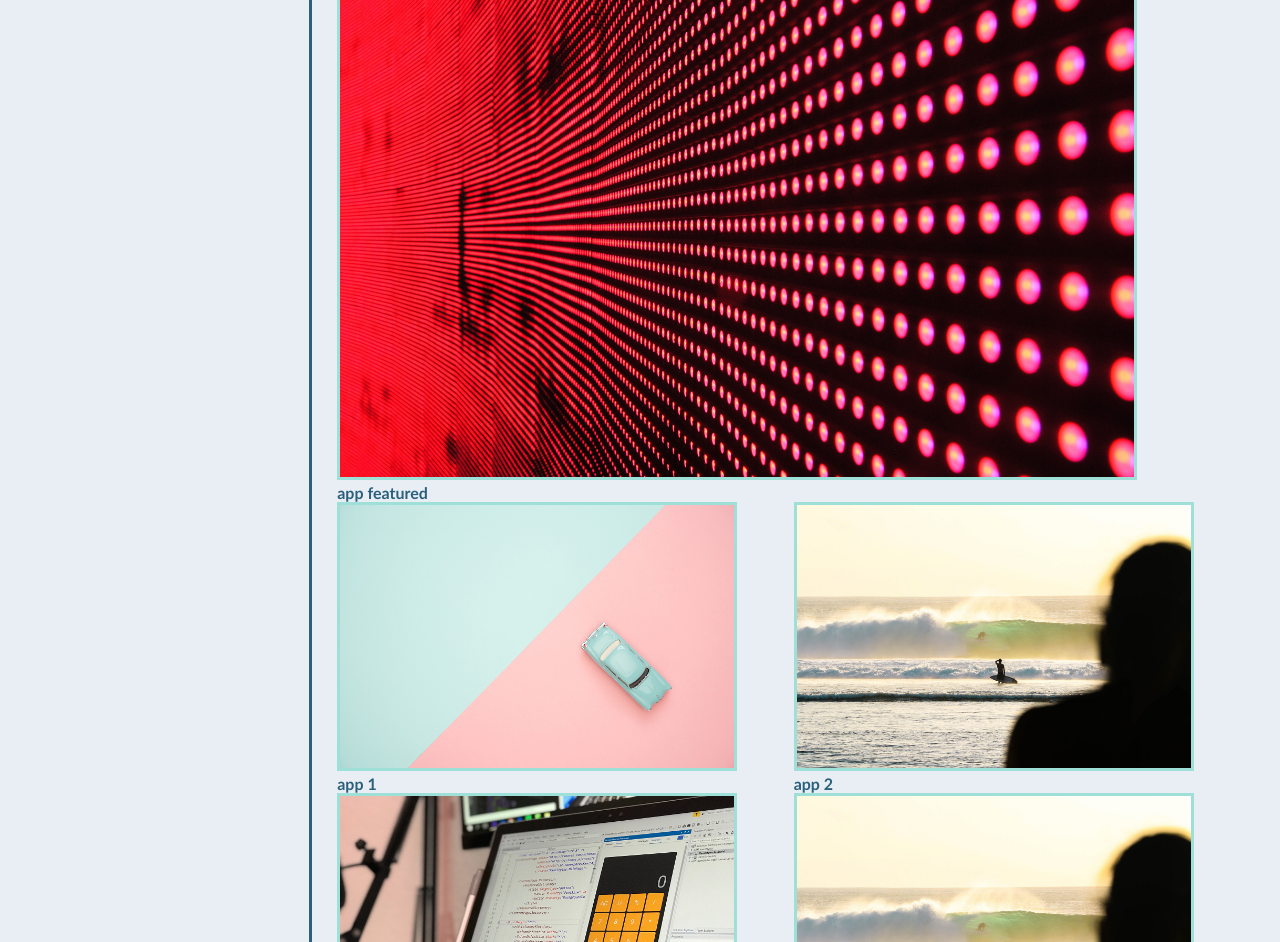
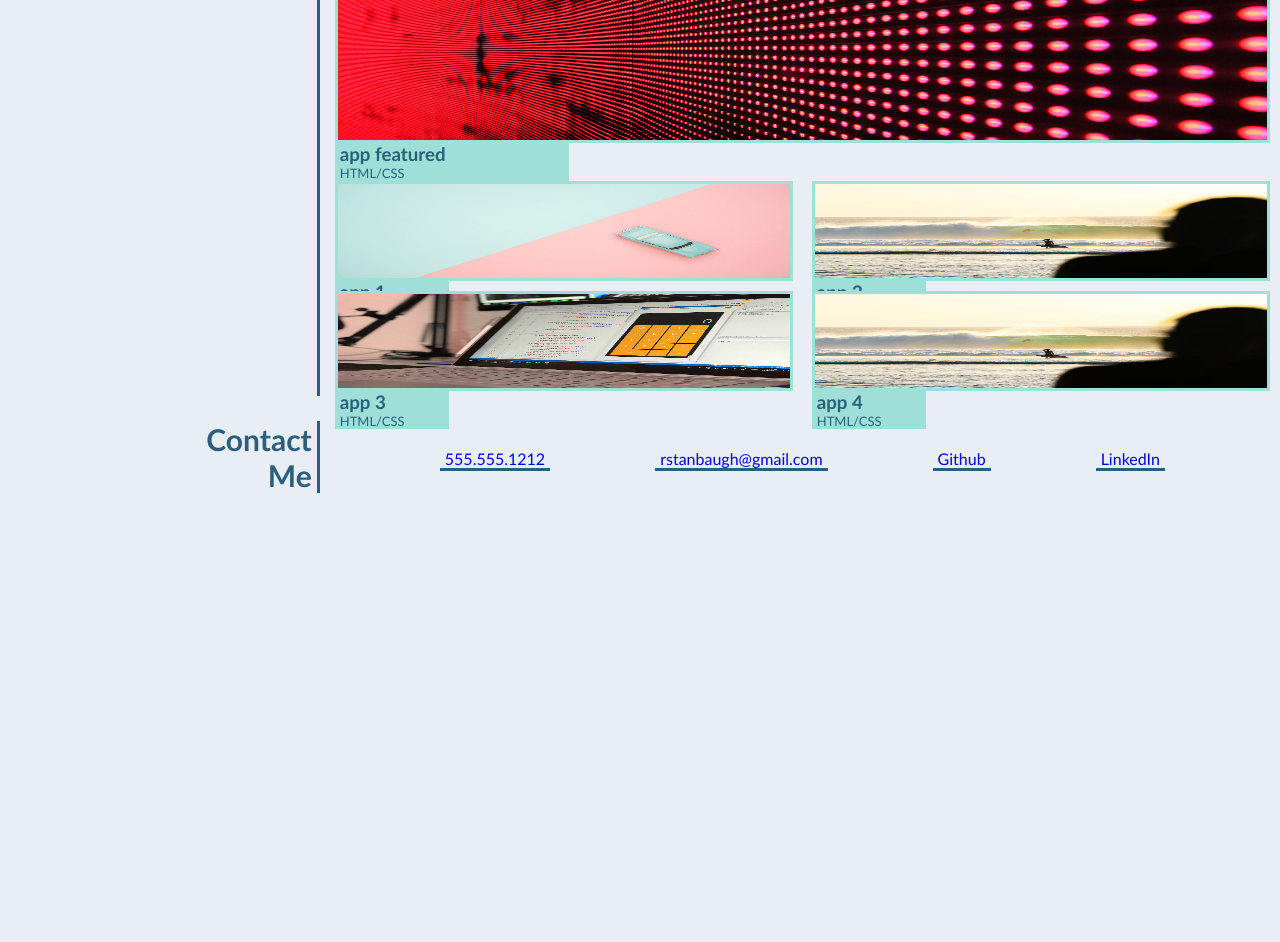
Before and after one commit to rstanbaugh/challenge-2, a plain HTML site: page index.html in a window 1280 px wide. Shown: the part 481-1423 px from the top of the page. After the commit the page ends 994 px from the top, so only its background shows below. Drawn offline with Linux system fonts and the light colour scheme.

Commit message:
work & footer updates; code cleanup

```diff
--- a/Assets/css/style.css
+++ b/Assets/css/style.css
@@ -6,11 +6,13 @@
     margin: 0;
 }
 
+/* css variables */
 :root {
     --header-primary:  #9ee0d7;
     --header-secondary: #2a607c;
     --background:  #e9eef4;
     --shadow: rgba(0, 0, 0, 0.5);
+    --line-thickness: 3px;
 }
 
 body {
@@ -50,7 +52,7 @@ body {
     align-items:center;
     padding-top: 10px;
     /* margin: 7px 0; */
-    font-size: 20px;
+    /* font-size: 20px; plan to delete this */
 }
 
 .header nav ul {
@@ -68,7 +70,7 @@ body {
     text-decoration: none;
     color: var(--header-primary);
     padding: 5px 10px;
-    border-bottom: 3px solid var(--header-primary);
+    border-bottom: var(--line-thickness) solid var(--header-primary);
     margin: 5px;
     text-shadow: 0 0 10px var(--shadow);
 }
@@ -101,86 +103,156 @@ header nav ul li a:hover {
     margin-right: 60px;
     margin-bottom: 10px;
 }
+/* end of hero */
+
+
+/* ################# */
 
 /* Main Section */
 
-.about-me {
-    display: flex;
-    margin-top: 10px;
-    margin-bottom: 15px;
-
-}
-
-.work {
-    display: flex;
-    flex-wrap: wrap;
-    margin-bottom: 15px;
-
-}
-
-/* footer section */
-.footer {
-    display: flex;
-    flex-wrap: wrap;
-    /* padding: 5px 10px; */
-}
-
+/* each part of the main section will be divided between left-side and right-side */
+/* this class sets up the left half of the body */
 .left-side {
+    /* 1/4 of the widht of the page */
     flex: 1;
     text-align: end;
     margin: 5px 15px 5px 0;
     padding-right: 5px;
     font-size: 20px;
-    border-right: 3px solid var(--header-secondary);
+    border-right: var(--line-thickness) solid var(--header-secondary);
 }
 
+/* this class sets up the right side of the page in teh body */
 .right-side {
     display: flex;
     flex: 3;
+    width: 75%;
     flex-wrap: wrap;
-    justify-content: space-evenly;
-    margin: 0 20px 10px 10px;
+    padding-top: 5px;
+    justify-content: space-between;
+    margin: 5 20px 10px 10px;
+}
+
+
+/* about me section */
+.about-me {
+    display: flex;
+    justify-content: flex-start;
+    margin-top: 10px;
+    margin-bottom: 15px;
+}
+
+.about-me p {
+    font-size: 16px;
+}
+/* end about me */
+
+
+/* work section */
+.work {
+    display: flex;
+    flex-wrap: wrap;
+    margin-bottom: 15px;
+}
+
+
+.app-featured {
+    display: flex;
+    flex-direction: column;
+    width: 100%;
+}
+
+.app-featured img {
+    min-width: none;
+    /* width: 100%; */
+    height: 200px;
+    border: var(--line-thickness) solid var(--header-primary);
+}
+
+.app-featured h3 {
+    background-color: var(--header-primary);
+    color: var(--header-secondary);
+    width: 25%;
+    padding: 0 5px;
+}
+
+.app-featured p {
+    background-color: var(--header-primary);
+    color: var(--header-secondary);
+    width: 25%;
+    padding: 0 5px;
+    font-size: small;
 }
 
 
 .app {
-    flex: 1;
-    /* padding: 5px; */
-    min-width: 45%;
+    display: flex;
+    flex-direction: column;
+    justify-content: space-between;
+    margin-bottom: 10px;
+    width: 49%;
+    height: 100px;
+
 }
 
 .app img {
-    width: 400px;
-    border: 3px solid var(--header-primary);
-
+    /* width: 400px; */
+    width: fit-content  %;
+    height: 100px;
+    border: var(--line-thickness) solid var(--header-primary);
 }
 
-.app-featured {
-    flex: 1;
-    /* padding: 5px; */
-    min-width: 75%;
+.app h3 {
+    background-color: var(--header-primary);
+    color: var(--header-secondary);
+    width: 25%;
+    padding: 0 5px;
 }
 
-.app-featured img {
-    width: 800px;
-    border: 3px solid var(--header-primary);
+.app p {
+    background-color: var(--header-primary);
+    color: var(--header-secondary);
+    width:25%;
+    padding: 0 5px;
+    font-size: small;
 }
 
+/* end work section */
 
-.footer-right-side {
-    flex: 3;
-    justify-content: space-around;
-    align-content: center;
-    margin: 0 20px 10px 10px;
+
+/* footer / contact me section */
+
+
+.footer {
+    display: flex;
+    flex-wrap: wrap;
+    margin-bottom: 15px;
 }
 
-.footer-right-side a {
-    /* text-decoration: none; */
+.contact-info {
+    display: flex;
+    justify-content: space-evenly;
+    align-content: center;
+    flex-wrap: wrap;
+    width: 100%;
+    padding-top: px;
+}
+
+.contact-info a {
     /* padding-bottom: 5px; */
-    /* color: var(--header-secondary); */
-    border-bottom: 3px solid var(--header-secondary);
+    padding: 0 5px 0 5px;
+    text-decoration: none;
+    border-bottom: var(--line-thickness) solid var(--header-secondary);
+}
+
+.contact-info a:hover {
+    background: var(--header-primary);
+    color: var(--header-secondary);
+    border-radius: 10px;
+    border-bottom: 0ch;
 }
 /* end footer section */
+
 
 /* end main body */
 
@@ -200,20 +272,7 @@ header nav ul li a:hover {
 .footer h2 {
     width: 100%;
     font-size: 30px;
-    /* border-bottom: 3px solid var(--header-secondary); */
+    /* border-bottom: var(--line-thickness) solid var(--header-secondary); */
 }
 
-.footer div {
-    display: flex;
-    justify-content: space-between;
-    flex-wrap: wrap;
-    padding-top: 10px;
 }
-
-.footer div a {
-    text-decoration: none;
-    padding-bottom: 5px;
-    color: var(--header-secondary);
-    /* border-bottom: 3px solid var(--header-secondary); */
-}
-}
--- a/index.html
+++ b/index.html
@@ -9,6 +9,7 @@
     <!-- add title -->
     <title>Stanbaugh</title>
 </head>
+
 
 <body>
     <!-- header -->
@@ -32,6 +33,7 @@
 
     <!-- main section -->
     <main>
+        <!-- about me section -->
         <section id="about-me" class="about-me">
             <div class="left-side">
                 <h2>About<br>Me</h2>
@@ -43,7 +45,10 @@
                 <p>Id est modi doloribus distinctio. Vero ea, aspernatur id deserunt illo quod culpa autem veniam ut explicabo commodi voluptates, ad consequatur sapiente debitis placeat deleniti fugiat totam repudiandae vel ipsum!</p>
             </div>
         </section>
+        <!-- end about me seciton -->
 
+
+        <!-- work section -->
         <section id="work" class="work">
             <div class="left-side">
                 <h2>Work</h2>
@@ -52,47 +57,60 @@
             <div class="right-side">
                 <div class="app-featured">
                     <img src="./Assets/images/02-portfolio-1.jpg" alt="Runbuddy Application">
-                    <h4>app featured</h4>
+                    <h3>app featured</h3>
+                    <p>HTML/CSS</p>
                 </div>
 
                 <div class="app">
                     <img src="./Assets/images/02-portfolio-3.jpg" alt="Runbuddy Application"/>
-                    <h4>app 1</h4>
+                    <h3>app 1</h3>
+                    <p>HTML/CSS</p>
+
                 </div>
 
                 <div class="app">
                     <img src="./Assets/images/02-portfolio-4.jpg" alt="Runbuddy Application">
-                    <h4>app 2</h4>
+                    <h3>app 2</h3>
+                    <p>HTML/CSS</p>
                 </div>
 
                 <div class="app">
                     <img src="./Assets/images/02-portfolio-2.jpg" alt="Runbuddy Application">
-                    <h4>app 3</h4>
+                    <h3>app 3</h3>
+                    <p>HTML/CSS</p>
                 </div>
 
                 <div class="app">
                     <img src="./Assets/images/02-portfolio-4.jpg" alt="Runbuddy Application">
-                    <h4>app 2</h4>
+                    <h3>app 4</h3>
+                    <p>HTML/CSS</p>
                 </div>
 
+
+
             </div>
+            <!-- end right-side section -->
         </section>
+        <!-- end work  -->
 
     </main>
+    <!-- end main section -->
 
 
-    <!-- footer -->
+    <!-- begin footer -->
     <footer id="contact-me" class="footer">
         <div class="left-side">
             <h2>Contact<br>Me</h2>
         </div>
-        <div class="footer-right-side">
-            <a href="tel:5555551221">555.555.1212</a>
-            <a href="mailto:rstanbaugh@gmail.com">rstanbaugh@gmail.com</a>
-            <!-- <a href="#">Github</a> -->
-            <a href="https://www.linkedin.com/in/stanbaugh/">LinkedIn</a>
+        <div class="right-side">
+            <div class="contact-info">
+                <a href="tel:5555551221">555.555.1212</a>
+                <a href="mailto:rstanbaugh@gmail.com">rstanbaugh@gmail.com</a>
+                <a href="#">Github</a>
+                <a href="https://www.linkedin.com/in/stanbaugh/">LinkedIn</a>
+            </div>
         </div>
     </footer>
+    <!-- end footer -->
 </body>
-
 </html>
```
